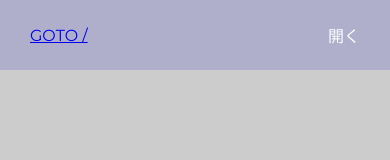
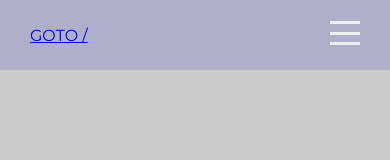
Before and after one commit to Dev-TRANs/nagoyc.stki.org, a SvelteKit app: page / in a window 390 px wide. Shown: the top 160 px of the page. Built offline with nearby package versions, Linux system fonts and the light colour scheme.

Commit message:
ハンバーガーcss

```diff
--- a/src/app.css
+++ b/src/app.css
@@ -25,3 +25,44 @@ body {
 .lang-en {
   font-family: 'Montserrat', sans-serif;
 }
+
+/* CSS simple UI Components (TM) */
+
+/* 下向き三角形 */
+.arrow-down {
+  width: 0;
+  height: 0;
+  border-left: 20px solid transparent;
+  border-right: 20px solid transparent;
+  border-top: 20px solid #eee5;
+}
+
+/* ハンバーガー */
+.hamburger {
+  box-sizing: border-box;
+  width: 30px;
+  padding: 13.5px 0;
+  background-clip: content-box;
+  height: 30px;
+  background-color: #eee;
+
+  position: relative;
+  cursor: pointer;
+}
+
+.hamburger::before,
+.hamburger::after {
+  content: '';
+  position: absolute;
+  width: 100%;
+  height: 3px;
+  background-color: #eee;
+}
+
+.hamburger::before {
+  top: 3px;
+}
+
+.hamburger::after {
+  bottom: 3px;
+}
--- a/src/routes/+layout.svelte
+++ b/src/routes/+layout.svelte
@@ -143,7 +143,7 @@ header > .header-right > nav > ul {
     background-color: #7c75; /* FIXME: */
 
     position: absolute;
-    top: 70px;
+    top: 100%;
     right: 0;
 
     li {
@@ -159,7 +159,7 @@ header > .header-right > nav > ul {
 
   <div class='header-right'>
     <input type='checkbox' id='nav-toggle' />
-    <label class='nav-toggle-label' for='nav-toggle'>開く</label>
+    <label class='nav-toggle-label' for='nav-toggle' aria-label='メニューを開閉する'><div class='hamburger'></div></label>
     <nav class='lang-en'>
       <ul>
         <li><a href='/about/'>ABOUT</a></li> <!-- FIXME: 仮 -->
--- a/src/routes/+page.svelte
+++ b/src/routes/+page.svelte
@@ -24,15 +24,6 @@ import Title from '$lib/components/Title.svelte';
 .slide-hidden {
   display: none;
 }
-
-.arrow-down {
-  width: 0;
-  height: 0;
-  border-left: 20px solid transparent;
-  border-right: 20px solid transparent;
-  border-top: 20px solid #eee5;
-}
-
 
 .main-visual > .slide-container {
   z-index: 100;
```
